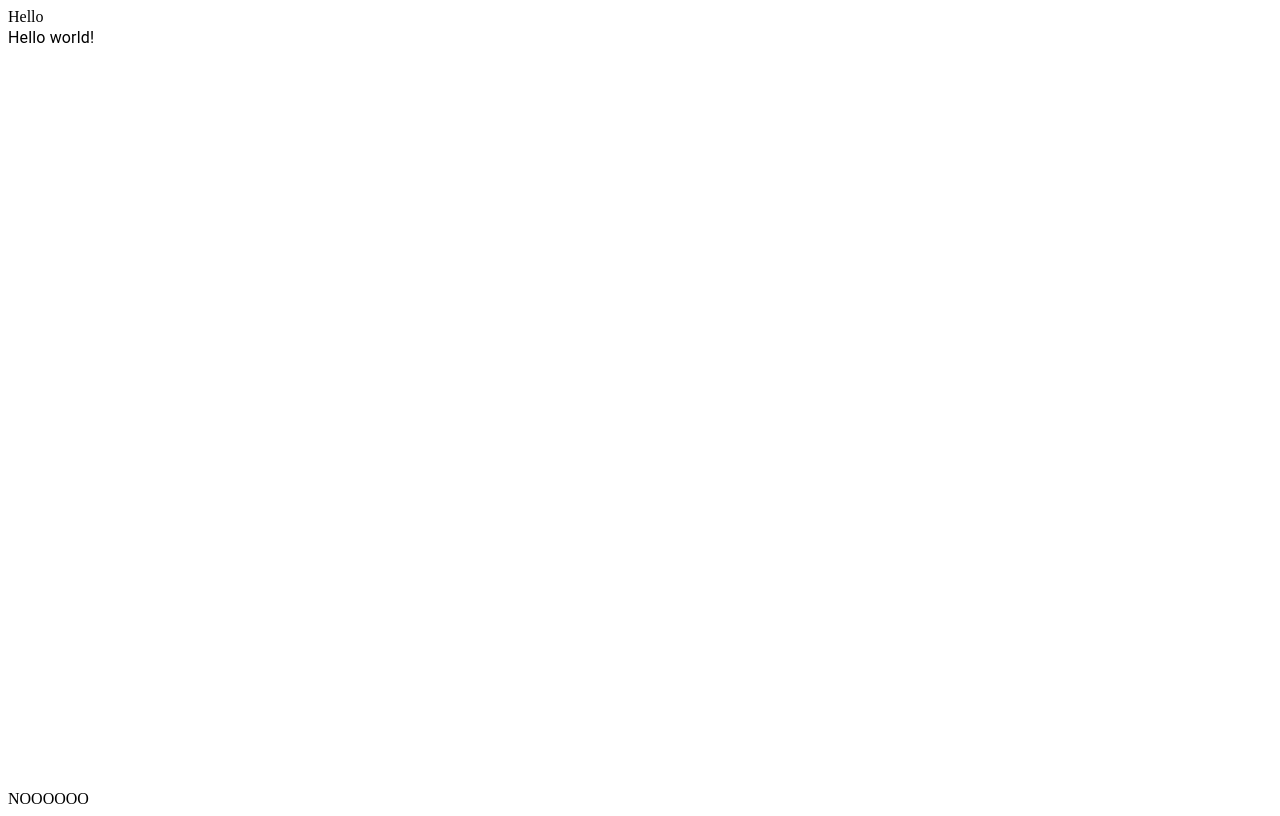
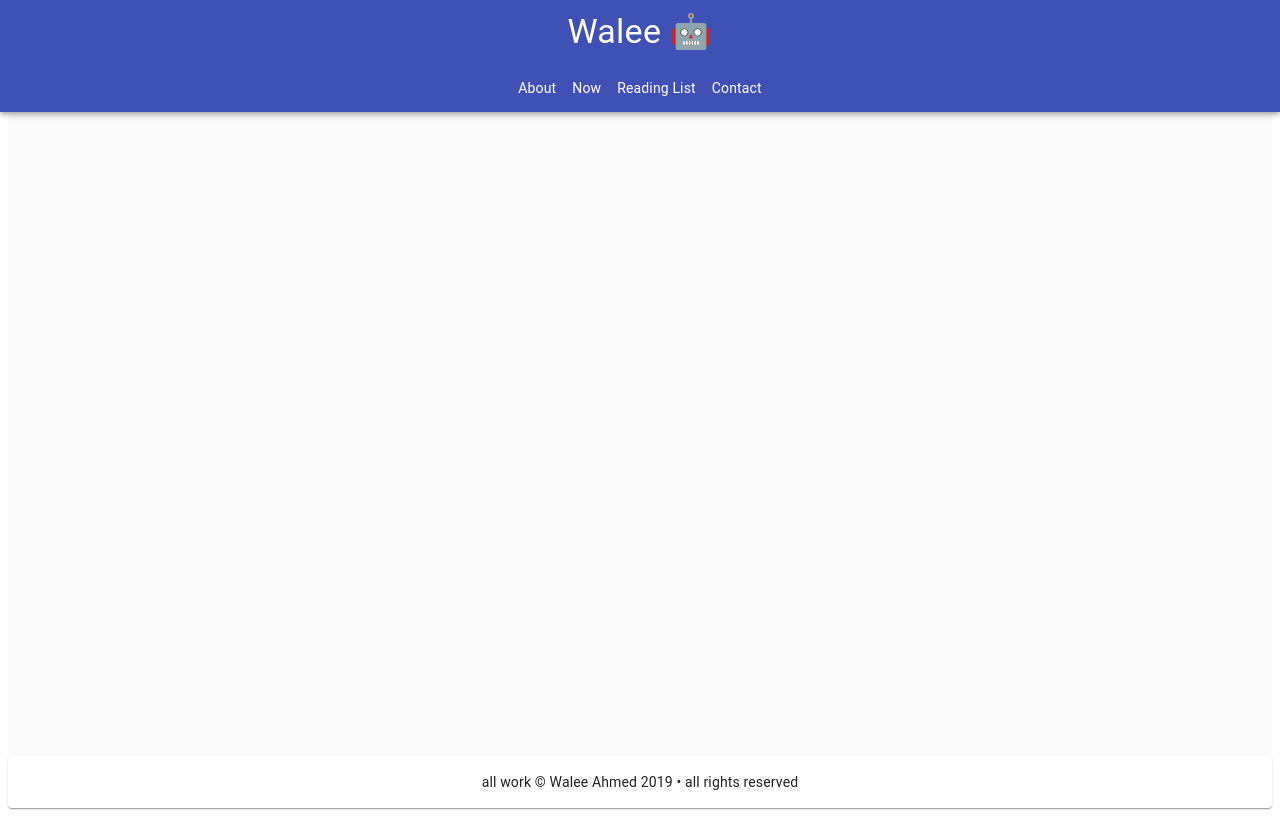
Before and after one commit to walleXD/findWalee, a Gatsby site in the folder packages/core/: page / in a window 1280 px wide. Built offline with nearby package versions, Linux system fonts and the light colour scheme; Gatsby itself is replaced by a stand-in of ours.

Commit message:
added Footer & NavBar

```diff
--- /dev/null
+++ b/packages/core/src/components/Footer.tsx
@@ -0,0 +1,14 @@
+import React, { ReactElement } from "react"
+import { Typography, Box, Paper } from "@material-ui/core"
+
+const Footer = (): ReactElement => (
+  <Box display="flex" justifyContent="center" component={Paper} p={2}>
+    <Box flexDirection="row">
+      <Typography variant="body2">
+        all work © Walee Ahmed 2019 • all rights reserved
+      </Typography>
+    </Box>
+  </Box>
+)
+
+export default Footer
--- a/packages/core/src/components/Layout.tsx
+++ b/packages/core/src/components/Layout.tsx
@@ -1,6 +1,9 @@
 import React, { FC, ReactNode } from "react"
-import { Theme, makeStyles, Box } from "@material-ui/core"
+import { Theme, makeStyles, Box, Container } from "@material-ui/core"
 import { Helmet } from "react-helmet"
+
+import Footer from "./Footer"
+import NavBar from "./NavBar"
 
 interface Props {
   children: ReactNode
@@ -9,7 +12,7 @@ interface Props {
 
 const useStyles = makeStyles((theme: Theme) => ({
   root: {
-    backgroundColor: theme.palette.background.paper,
+    backgroundColor: theme.palette.background.default,
     height: "100vh",
   },
 }))
@@ -25,13 +28,17 @@ const Layout: FC<Props> = ({ children, pageTitle }) => {
         </Helmet>
       )}
 
-      <Box component="header">Hello</Box>
+      <Box component="header">
+        <NavBar />
+      </Box>
 
       <Box flexGrow="1" component="main">
-        {children}
+        <Container>{children}</Container>
       </Box>
 
-      <Box component="footer">NOOOOOO</Box>
+      <Box component="footer">
+        <Footer />
+      </Box>
     </Box>
   )
 }
--- /dev/null
+++ b/packages/core/src/components/NavBar.tsx
@@ -0,0 +1,87 @@
+import React, { ReactElement } from "react"
+import {
+  AppBar,
+  Toolbar,
+  Typography,
+  Box,
+  Link,
+  makeStyles,
+} from "@material-ui/core"
+
+const useStyles = makeStyles(theme => ({
+  toolbar: {
+    borderBottom: `1px solid ${theme.palette.divider}`,
+  },
+  toolbarTitle: {
+    flex: 1,
+  },
+  toolbarSecondary: {
+    justifyContent: "center",
+    overflowX: "auto",
+  },
+  toolbarLink: {
+    padding: theme.spacing(1),
+    flexShrink: 0,
+  },
+}))
+
+const sections = [
+  {
+    name: "About",
+    link: "/",
+  },
+  {
+    name: "Now",
+    link: "/now",
+  },
+  {
+    name: "Reading List",
+    link: "/read-list",
+  },
+  {
+    name: "Contact",
+    link: "/contact",
+  },
+]
+
+const NavBar = (): ReactElement => {
+  const classes = useStyles()
+
+  return (
+    <AppBar>
+      <Toolbar>
+        <Box flex="1">
+          <Typography
+            component="h2"
+            variant="h4"
+            color="inherit"
+            align="center"
+            noWrap
+          >
+            Walee 🤖
+          </Typography>
+        </Box>
+      </Toolbar>
+      <Toolbar
+        component="nav"
+        variant="dense"
+        className={classes.toolbarSecondary}
+      >
+        {sections.map(section => (
+          <Link
+            color="inherit"
+            noWrap
+            key={section.name}
+            variant="body2"
+            href="#"
+            className={classes.toolbarLink}
+          >
+            {section.name}
+          </Link>
+        ))}
+      </Toolbar>
+    </AppBar>
+  )
+}
+
+export default NavBar
```
